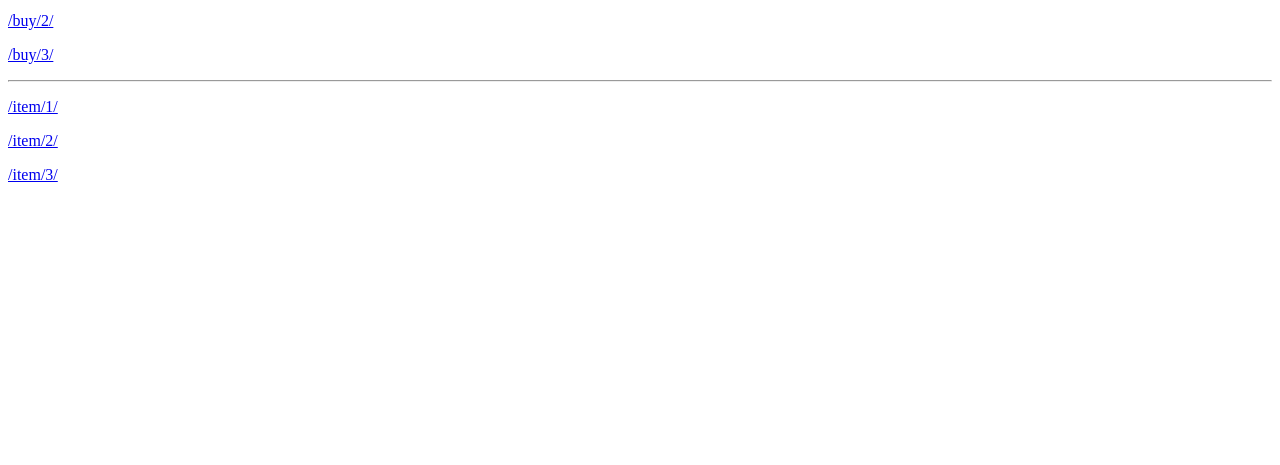
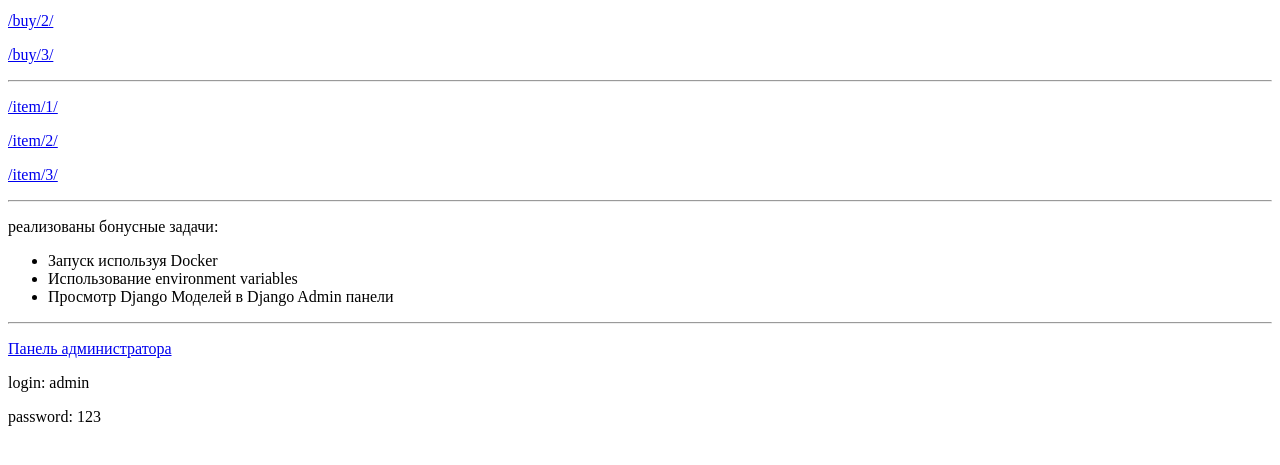
Before and after one commit to Roman-R2/stripe-payment, a Django app: page / in a window 1280 px wide. Shown: the part 141-606 px from the top of the page. Run offline with Django 4.2, Linux system fonts and the light colour scheme; parts of the project's set-up code (start-up, migrations or seed data) failed here and were passed over.

Commit message:
some changes and fix

```diff
--- a/app/urls.py
+++ b/app/urls.py
@@ -1,5 +1,7 @@
 from django.contrib import admin
 from django.urls import include, path
+
+app_name = 'app'
 
 urlpatterns = [
     path('', include('api.urls'), name='api'),
--- a/web/templates/web/index.html
+++ b/web/templates/web/index.html
@@ -13,5 +13,15 @@
 <p><a href='{{ request.scheme }}://{{request.get_host}}{% url "web:item_card" 1 %}'>{% url "web:item_card" 1 %}</a></p>
 <p><a href='{{ request.scheme }}://{{request.get_host}}{% url "web:item_card" 2 %}'>{% url "web:item_card" 2 %}</a></p>
 <p><a href='{{ request.scheme }}://{{request.get_host}}{% url "web:item_card" 3 %}'>{% url "web:item_card" 3 %}</a></p>
-
+<hr>
+<p>реализованы бонусные задачи:</p>
+<ul>
+    <li>Запуск используя Docker</li>
+    <li>Использование environment variables</li>
+    <li>Просмотр Django Моделей в Django Admin панели</li>
+</ul>
+<hr>
+<p><a href='{{ request.scheme }}://{{request.get_host}}/admin'>Панель администратора</a></p>
+<p>login: admin</p>
+<p>password: 123</p>
 {% endblock content %}
```
Also changed, not shown: README.md, 2 other files.
